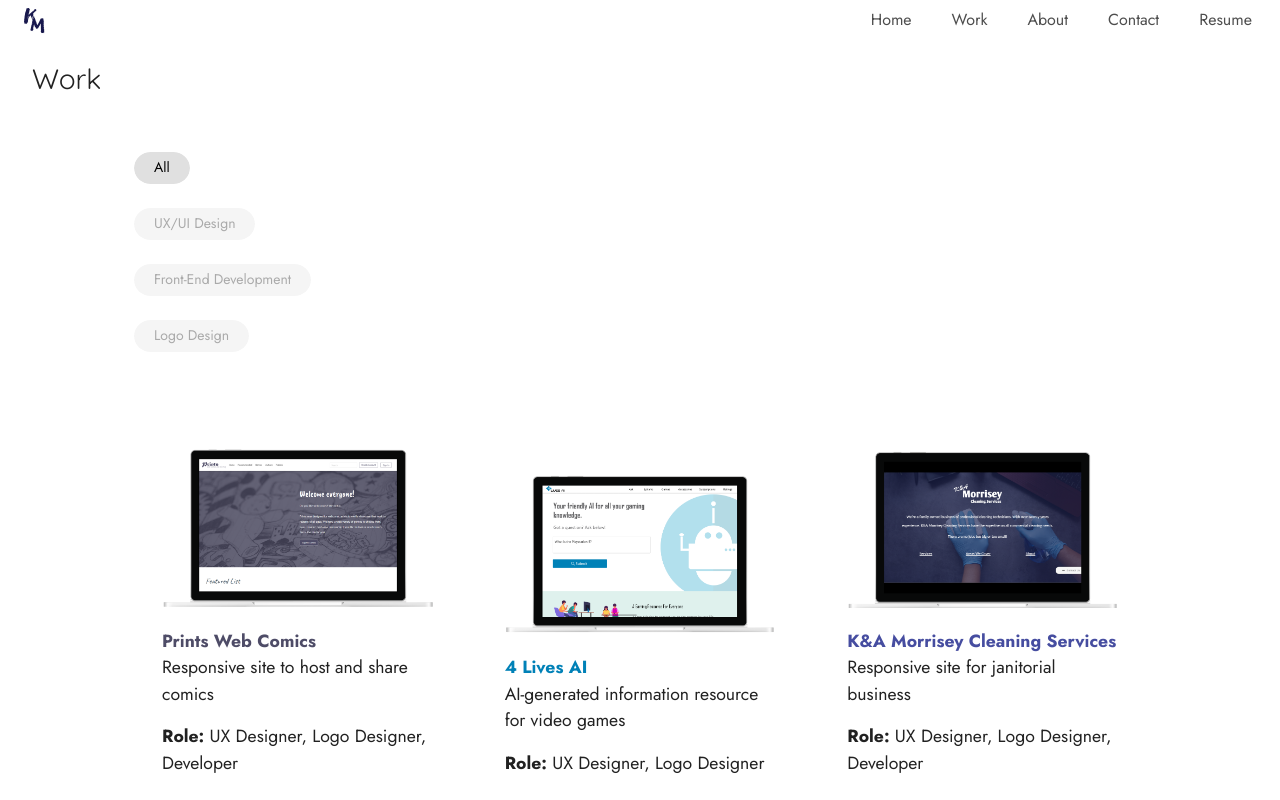
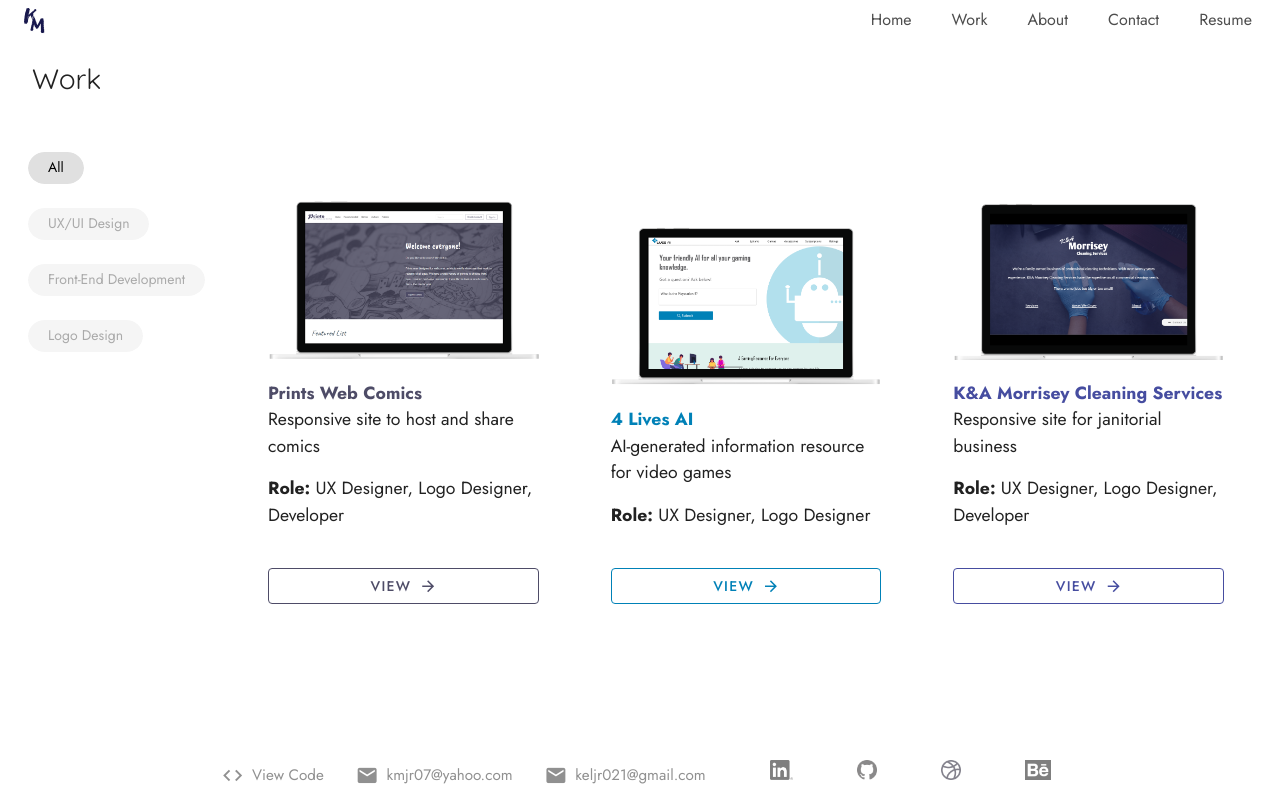
Before and after one commit to keljr021/portfolio-2023, a Vue app: page /#/work in a window 1280 px wide. Shown: the top 800 px of the page. Built offline with nearby package versions, Linux system fonts and the light colour scheme; grey boxes are pictures that could not be loaded.

Commit message:
Update Work.vue

```diff
--- a/src/pages/Work.vue
+++ b/src/pages/Work.vue
@@ -59,13 +59,16 @@
       </v-col>
     </v-row>
     <v-row>
-      <v-col xs="10" sm="2" md="2" cols="10" offset="1">
-        <div v-if="$vuetify.display.mdAndUp" v-for="item in workTypesArray">
+      <v-col v-if="$vuetify.display.mdAndUp" cols="2">
+        <div v-for="item in workTypesArray">
           <v-chip @click="setWorkType(item.value)" :color="(workType === item.value) ? 'black' : '#aaa'" class="work-type ma-3 px-5 py-1">
             {{  item.title }}
           </v-chip>
         </div>
-        <div v-else>
+      </v-col>
+
+      <v-col v-else cols="10" offset="1">
+        <div>
           <v-select
             label="Work type..."
             :items="workTypesArray"
@@ -75,7 +78,7 @@
           ></v-select>
         </div>
       </v-col>
-      <v-col cols="10" offset="1" class="">
+      <v-col cols="10" class="">
         <div class="scroll overflow-x-hidden overflow-y-auto">
           <work-list :workType="workType"/>
         </div>
```
